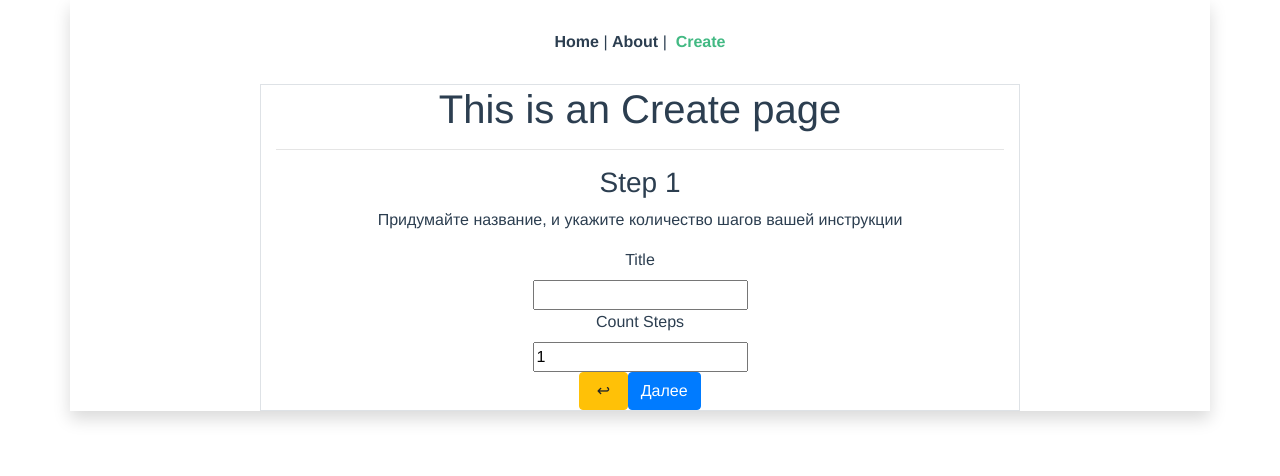
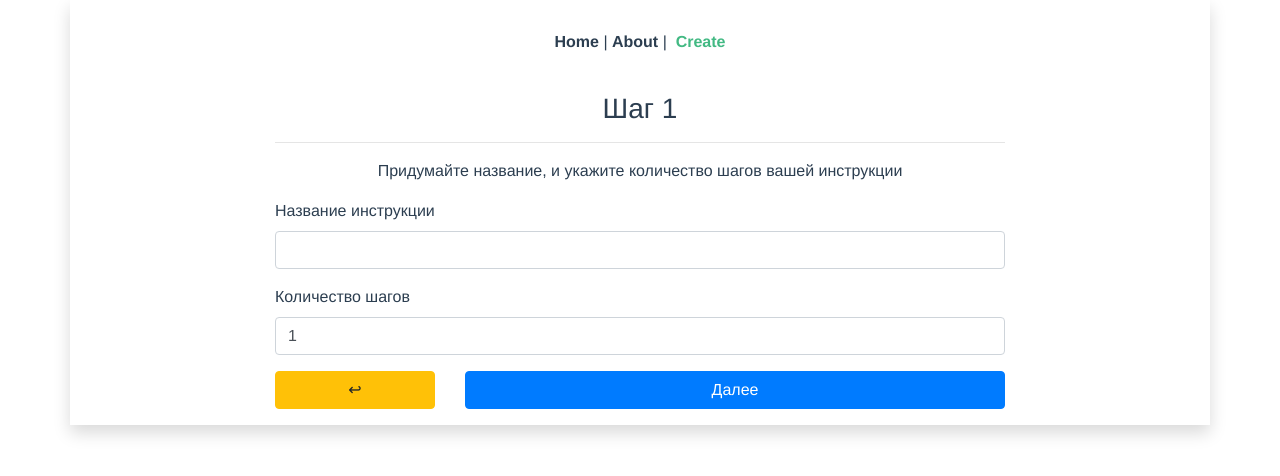
Before and after one commit to mccrush/simpin, a Vue app: page /create/1 in a window 1280 px wide. Shown: the top 476 px of the page. Built offline with nearby package versions, Linux system fonts and the light colour scheme.

Commit message:
НАстраивает внешний вид страниц

```diff
--- a/src/App.vue
+++ b/src/App.vue
@@ -1,5 +1,5 @@
 <template>
-  <div id="app" class="container shadow">
+  <div id="app" class="container shadow pb-3">
     <div id="nav">
       <router-link to="/">Home</router-link>&nbsp;|
       <router-link to="/about">About</router-link>&nbsp;|&nbsp;
--- a/src/components/ListInst.vue
+++ b/src/components/ListInst.vue
@@ -1,8 +1,8 @@
 <template>
-  <div class="col-12 col-sm-8 border">
-    <h3 class="mt-2">Список готовых инструкций</h3>
+  <div class="col-12 col-sm-8">
+    <h3 class="mt-2">Список инструкций</h3>
     <router-link to="/create/1" class="btn btn-success">Создать новую</router-link>
-    <ul class="list-group list-group-item-action">
+    <ul class="list-group list-group-item-action mt-3">
       <li class="list-group-item d-flex justify-content-between align-items-center" v-for="(item, index) in listInst" :key="index">
         <span>{{index+1}}. {{item.title}} | steps: {{item.countSteps}}</span>
         <span>Edit | Run</span>
@@ -22,7 +22,7 @@ export default {
   created() {
     //this.listInst = this.$store.commit("getInstArr");
     this.listInst = this.$store.state.instArr;
-    console.log("this.listInst:", this.listInst);
+    //console.log("this.listInst:", this.listInst);
   }
 };
 </script>
--- a/src/components/Step1.vue
+++ b/src/components/Step1.vue
@@ -1,17 +1,24 @@
 <template>
   <div>
-    <h3>Step 1</h3>
+    <h3 class="mt-2">Шаг 1</h3>
+    <hr />
     <p>Придумайте название, и укажите количество шагов вашей инструкции</p>
-    <label for="title">Title</label>
-    <br />
-    <input type="text" name="title" id="title" v-model.trim="title" />
-    <br />
-    <label for="countSteps">Count Steps</label>
-    <br />
-    <input type="number" name="countSteps" id="countSteps" v-model.number="countSteps" max="99" />
-    <br />
-    <router-link to="/" class="btn btn-warning">&nbsp;&#8617;&nbsp;</router-link>
-    <button class="btn btn-primary" @click="saveNewInst">Далее</button>
+    <div class="form-group text-left">
+      <label for="title">Название инструкции</label>
+      <input class="form-control" type="text" name="title" id="title" v-model.trim="title" />
+    </div>
+    <div class="form-group text-left">
+      <label for="countSteps">Количество шагов</label>
+      <input class="form-control" type="number" name="countSteps" id="countSteps" v-model.number="countSteps" max="99" />
+    </div>
+    <div class="row">
+      <div class="col-3">
+        <router-link to="/" class="btn btn-block btn-warning">&nbsp;&#8617;&nbsp;</router-link>
+      </div>
+      <div class="col-9">
+        <button class="btn btn-block btn-primary" @click="saveNewInst">Далее</button>
+      </div>
+    </div>
   </div>
 </template>
 
--- a/src/components/Step2.vue
+++ b/src/components/Step2.vue
@@ -1,15 +1,18 @@
 <template>
   <div>
-    <h3>Step 2</h3>
+    <h3 class="mt-2">Step 2</h3>
+    <hr />
     <p>Заполнение всех шагов в цикле</p>
-    <label for="title">Название шага</label>
-    <br />
-    <input type="text" name="title" v-model.trim="title" />
-    <br />
-    <label for="description">Описание</label>
-    <br />
-    <input type="text" name="description" v-model.trim="description" />
-    <br />
+    <div class="form-group">
+      <label for="title">Название шага</label>
+      <input class="form-control" type="text" name="title" v-model.trim="title" />
+    </div>
+
+    <div class="form-group">
+      <label for="description">Описание</label>
+      <input class="form-control" type="text" name="description" v-model.trim="description" />
+    </div>
+
     <!-- <router-link to="/create/1" class="btn btn-warning">&nbsp;&#8617;&nbsp;</router-link> -->
     <button class="btn btn-primary" @click="saveNewStep">Далее</button>
   </div>
--- a/src/components/Step3.vue
+++ b/src/components/Step3.vue
@@ -1,6 +1,7 @@
 <template>
   <div>
-    <h3>Step 3</h3>
+    <h3 class="mt-2">Step 3</h3>
+    <hr />
     <p>Поздравляю! Вы создали прекрасную интсрукцию!</p>
     <router-link to="/">К списку инструкций</router-link>
   </div>
--- a/src/views/Create.vue
+++ b/src/views/Create.vue
@@ -1,8 +1,6 @@
 <template>
   <div class="create row justify-content-sm-center">
-    <div class="col-12 col-sm-8 border">
-      <h1>This is an Create page</h1>
-      <hr />
+    <div class="col-12 col-sm-8">
       <Step1 v-if="this.$route.params.step == '1'" />
       <Step2 v-if="this.$route.params.step == '2'" />
       <Step3 v-if="this.$route.params.step == '3'" />
```
